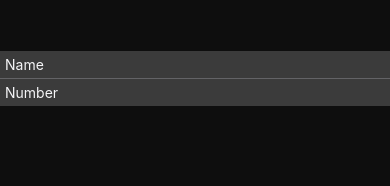
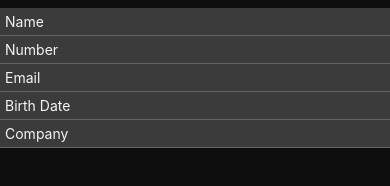
Before and after one commit to paulosteffenm/Contacts, a React Native app: screen /ManageContact in a window 390 px wide. Shown: the part 480-666 px from the top of the page. Built offline with nearby package versions, Linux system fonts and the light colour scheme.

Commit message:
feat: add more field

```diff
--- a/src/models/Contact.ts
+++ b/src/models/Contact.ts
@@ -3,6 +3,9 @@ export class Contact {
   public Id!: string;
   public UserName!: string;
   public Phone!: number;
+  public Email!: string;
+  public BirthDate!: Date;
+  public Company!: string;
   public Photo!: string;
 
   constructor(data?: Partial<Contact>) {
--- a/src/views/ManageContacts/ManageContact.tsx
+++ b/src/views/ManageContacts/ManageContact.tsx
@@ -32,8 +32,36 @@ const ManageContact = () => {
     handleDisableDone(newContact);
   };
 
+  const handleChangeEmail = (email: string) => {
+    const newContact = new Contact({
+      ...currentContact,
+      Email: email,
+    });
+    dispatch(changeInputValue(newContact));
+    handleDisableDone(newContact);
+  };
+
+  const handleChangeBirthDate = (birthDate: string) => {
+    console.log(birthDate);
+    const newContact = new Contact({
+      ...currentContact,
+      BirthDate: new Date(),
+    });
+    dispatch(changeInputValue(newContact));
+    handleDisableDone(newContact);
+  };
+
+  const handleChangeCompany = (company: string) => {
+    const newContact = new Contact({
+      ...currentContact,
+      Company: company,
+    });
+    dispatch(changeInputValue(newContact));
+    handleDisableDone(newContact);
+  };
+
   const handleDisableDone = (contact: Contact) => {
-    const shouldDisable = !(Boolean(contact.Phone) && Boolean(contact.UserName.toString().length));
+    const shouldDisable = !(contact.UserName.toString().length);
     dispatch(setDisableDone(shouldDisable));
   };
 
@@ -69,12 +97,33 @@ const ManageContact = () => {
               onChangeText={(text) => handleChangeName(text)}
             />
             <TextInput
-              style={styles.textInput}
+              style={[styles.textInput, styles.textBorder]}
               placeholder='Number'
               placeholderTextColor="#f5f5f7"
               value={currentContact.Phone?.toString() || ''}
               onChangeText={(text) => handleChangePhone(text)}
               keyboardType="numeric"
+            />
+            <TextInput
+              style={[styles.textInput, styles.textBorder]}
+              placeholder='Email'
+              placeholderTextColor="#f5f5f7"
+              value={currentContact.Email || ''}
+              onChangeText={(text) => handleChangeEmail(text)}
+            />
+            <TextInput
+              style={[styles.textInput, styles.textBorder]}
+              placeholder='Birth Date'
+              placeholderTextColor="#f5f5f7"
+              value={currentContact?.BirthDate?.toUTCString() || ''}
+              onChangeText={(text) => handleChangeBirthDate(text)}
+            />
+            <TextInput
+              style={[styles.textInput, styles.textBorder]}
+              placeholder='Company'
+              placeholderTextColor="#f5f5f7"
+              value={currentContact.Company || ''}
+              onChangeText={(text) => handleChangeCompany(text)}
             />
             {currentContact.Id &&
               <TouchableOpacity onPress={() => handleDelete()}>
```
